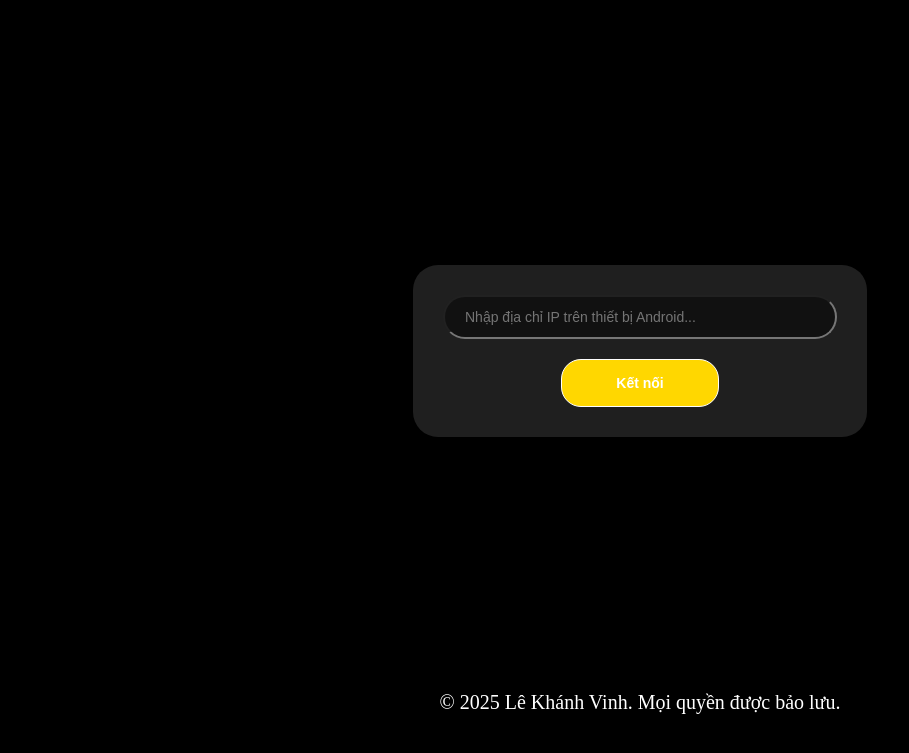
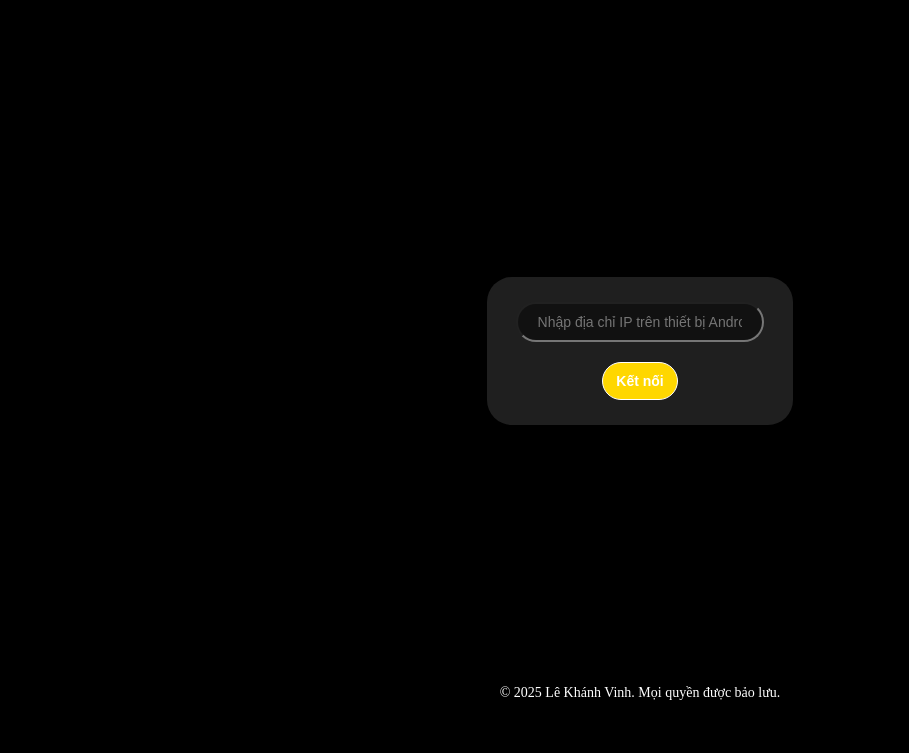
Before and after one commit to hacmadaosi/SendTo, a plain HTML site: page index.html in a window 1280 px wide. Shown: the part 69-822 px from the top of the page, without its empty margins (0-909 px from the left). Drawn offline with Linux system fonts and the light colour scheme.

Commit message:
Thay Doi CSS

```diff
--- a/WebSendTo/style.css
+++ b/WebSendTo/style.css
@@ -17,8 +17,10 @@ html, body {
 
 /* Nội dung */
 #lbe_thongbaoloi {
+    width: 100%;
     display: none;
     color: red;
+    text-align: center;
     margin-bottom: 0px;
     font-size: 16px;
 }
@@ -30,8 +32,8 @@ html, body {
 }
 
 #btn_ketnoi {
-    width: 40%;
-    padding: 15px 0;
+    width: 30%;
+    padding: 10px 0;
     border-radius: 20px;
     background-color: #FFD700;
     border: 1px solid white;
@@ -41,11 +43,12 @@ html, body {
 }
 
 #nhap_IP{
+    width: 20%;
     display: flex;
     flex-direction: column;
     align-items: center;
     background-color: #1f1f1f;
-    padding: 30px;
+    padding: 25px;
     border-radius: 25px;
 }
 #btn_ketnoi:hover{
@@ -57,8 +60,7 @@ html, body {
 }
 
 #txt_diachiip {
-    height: 20px;
-    width: 350px;
+    width: 80%;
     padding: 10px 20px;
     font-size: 14px;
     border-radius: 25px;
@@ -87,5 +89,5 @@ html, body {
 
 #footer-section > p {
     text-align: center;
-    font-size: 20px;
+    font-size: 14px;
 }
```
